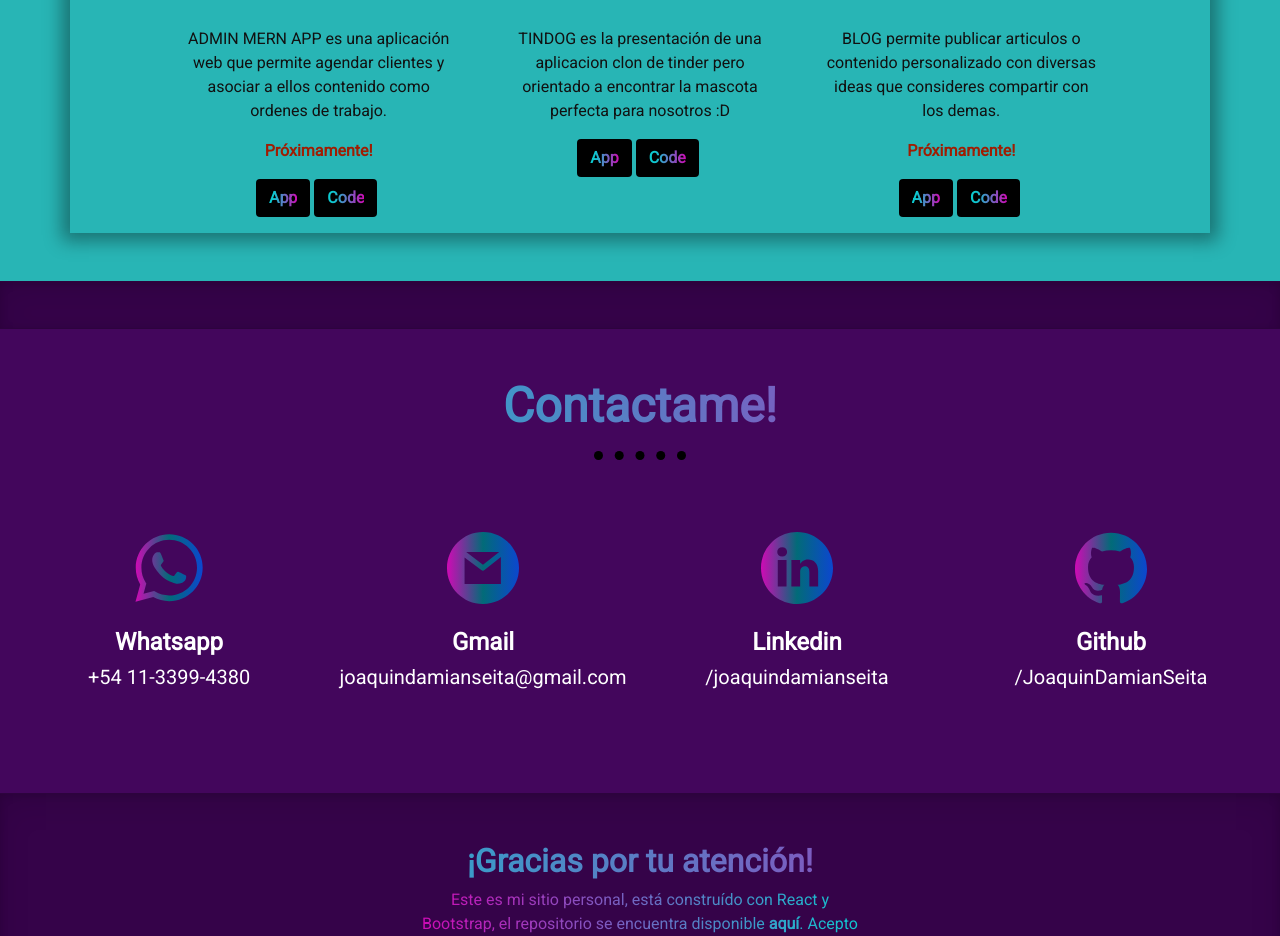
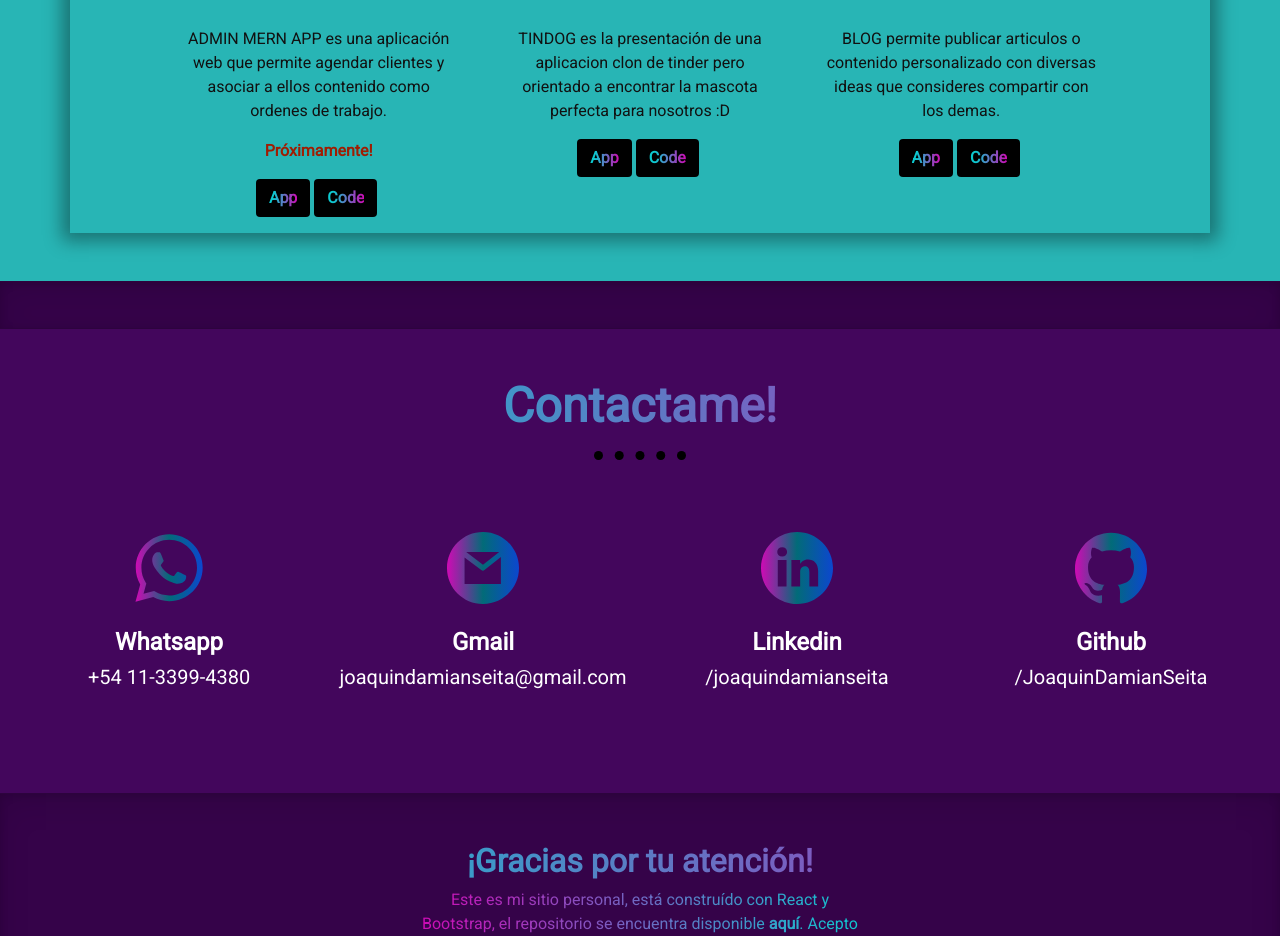
Before and after one commit to JoaquinDamianSeita/Portfolio, a React (Create React App) app in the folder client/: page / in a window 1280 px wide. Shown: the part 1680-2616 px from the top of the page. Built offline with nearby package versions, Linux system fonts and the light colour scheme.

Commit message:
ready to deploy

```diff
--- a/client/src/components/Works.jsx
+++ b/client/src/components/Works.jsx
@@ -109,13 +109,10 @@ function Works() {
                 BLOG permite publicar articulos o contenido personalizado con
                 diversas ideas que consideres compartir con los demas.
               </p>
-              <p style={{ color: "#A01D02", fontWeight: "bold" }}>
-                Próximamente!
-              </p>
               <div className="btn-group">
                 <a
                   target="_blank"
-                  href="https://github.com/JoaquinDamianSeita/Blog-MERN-App"
+                  href="https://blog-mern-app-js.herokuapp.com/"
                 >
                   <button type="button" className="btn-custom-boots">
                     <b className="name">App</b>
@@ -124,7 +121,7 @@ function Works() {
 
                 <a
                   target="_blank"
-                  href="https://github.com/JoaquinDamianSeita/Blog-MERN-App"
+                  href="https://github.com/JoaquinDamianSeita/Blog-app-deploy"
                 >
                   <button type="button" className="btn-custom-boots mx-1">
                     <b className="name">Code</b>
```
